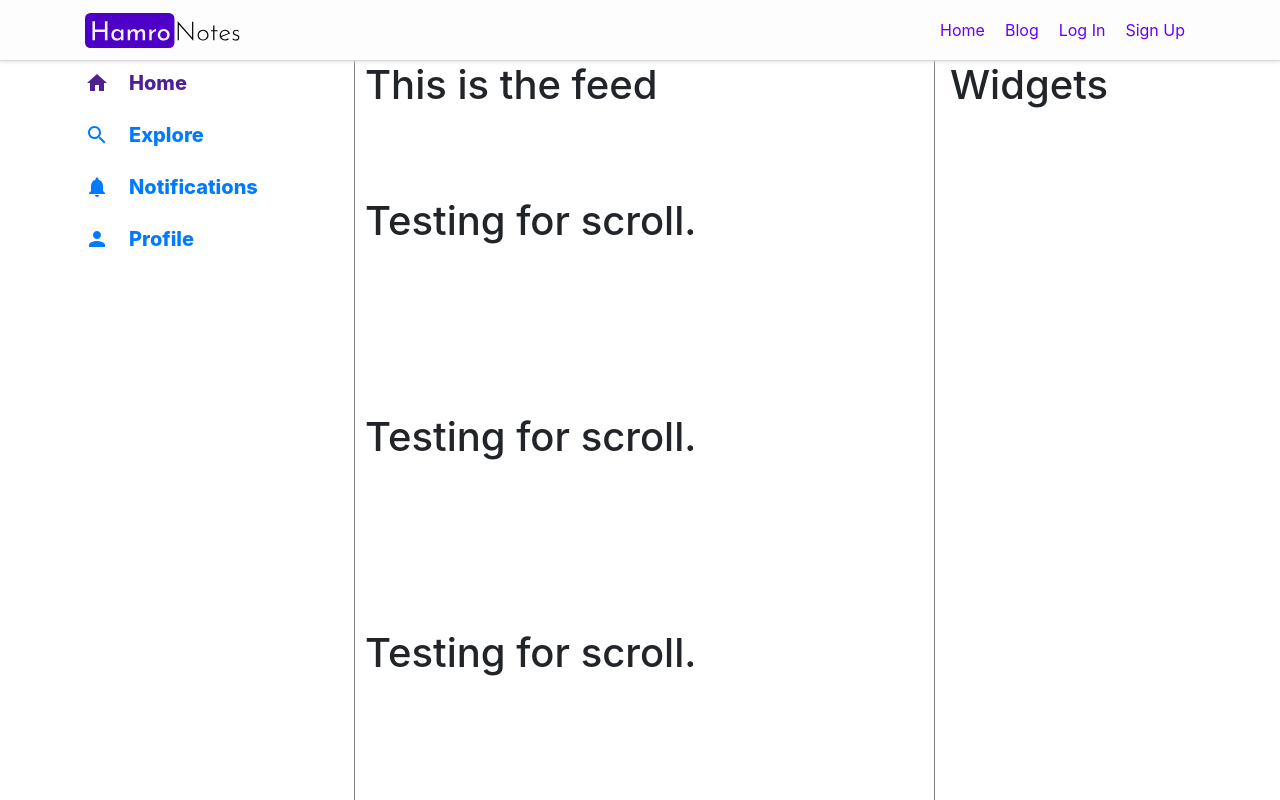
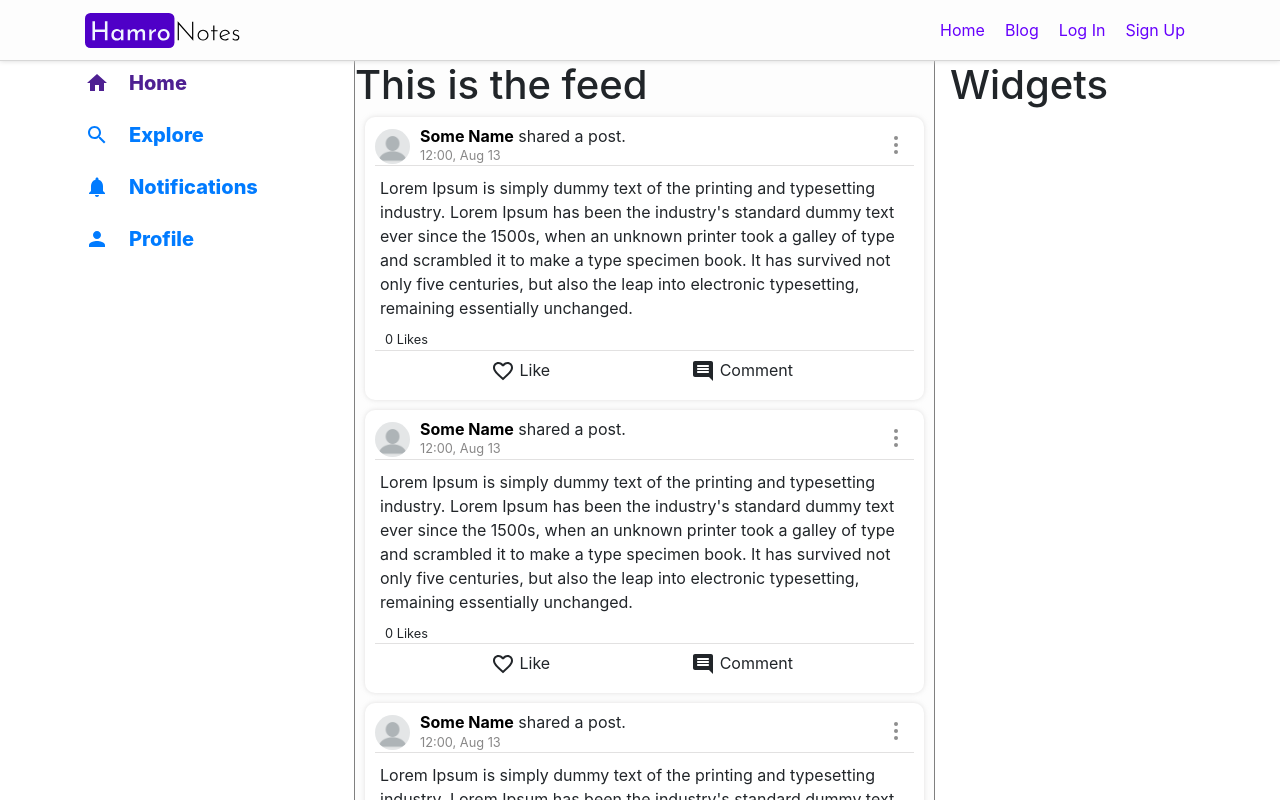
Before and after one commit to rajeshpandey2053/iw-major, a React (Create React App) app: page /dashboard in a window 1280 px wide. Built offline with nearby package versions, Linux system fonts and the light colour scheme.

Commit message:
feat[style]: post UI design

```diff
--- a/src/components/Dashboard/Feed/Feed.js
+++ b/src/components/Dashboard/Feed/Feed.js
@@ -1,19 +1,21 @@
 import React from "react";
 import './feed.scss';
+import Post from "./Post/Post";
 
 const Feed = () => {
     return (
         <div className='feed-wrapper'>
             <h1>This is the feed</h1>
-            <h1 className='test-scroll'>Testing for scroll.</h1>
-            <h1 className='test-scroll'>Testing for scroll.</h1>
-            <h1 className='test-scroll'>Testing for scroll.</h1>
-            <h1 className='test-scroll'>Testing for scroll.</h1>
-            <h1 className='test-scroll'>Testing for scroll.</h1>
-            <h1 className='test-scroll'>Testing for scroll.</h1>
-            <h1 className='test-scroll'>Testing for scroll.</h1>
-            <h1 className='test-scroll'>Testing for scroll.</h1>
-            <h1 className='test-scroll'>Testing for scroll.</h1>
+            <Post />
+            <Post />
+            <Post />
+            <Post />
+            <Post />
+            <Post />
+            <Post />
+            <Post />
+            <Post />
+            <Post />
         </div>
     )
 }
--- /dev/null
+++ b/src/components/Dashboard/Feed/Post/Post.jsx
@@ -0,0 +1,75 @@
+import React, {useState} from "react";
+import './post.scss';
+import blankProfileImg from '../../../../images/blank-profile-picture-973460_1280.webp';
+import FavoriteBorderSharpIcon from '@material-ui/icons/FavoriteBorderSharp';
+import FavoriteSharpIcon from '@material-ui/icons/FavoriteSharp';
+import InsertCommentRoundedIcon from '@material-ui/icons/InsertCommentRounded';
+
+const Post = (props) => {
+
+    const [isLiked, setIsLiked] = useState(false);
+    const [likesCount, setLikesCount] = useState(0)
+
+    return (
+        <div className='post-wrapper'>
+            <div className="post-title-wrapper">
+                <div className="title-outer-wrapper">
+                    <div className='image-wrapper'>
+                        <img
+                            height={35}
+                            src={blankProfileImg}
+                            alt="Avatar"
+                        />
+                    </div>
+
+                    <div className='title-wrapper'>
+                        <h6><a href='/'>Some Name</a> shared a post.</h6>
+                        <p>12:00, Aug 13</p>
+                    </div>
+                </div>
+
+                <div className="actions">
+                    <div className="action-menu">
+                        <div className="action-dot"/>
+                        <div className="action-dot"/>
+                        <div className="action-dot"/>
+                    </div>
+                </div>
+            </div>
+
+            <div className="post-caption-wrapper">
+                <p>
+                    Lorem Ipsum is simply dummy text of the printing and typesetting industry. Lorem Ipsum has been the
+                    industry's standard dummy text ever since the 1500s, when an unknown printer took a galley of type
+                    and scrambled it to make a type specimen book. It has survived not only five centuries, but also the
+                    leap into electronic typesetting, remaining essentially unchanged.
+                </p>
+                <div className="like-counter">
+                    <p>{likesCount} {likesCount === 1 ? 'Like' : 'Likes'}</p>
+                </div>
+            </div>
+
+            <div className="post-footer-wrapper">
+                <div
+                    className='like-comment-btn'
+                    style={ isLiked ? {color: '#6600fc'} : null}
+                    onClick={() => {
+                    setIsLiked(!isLiked);
+                    isLiked ? setLikesCount(likesCount - 1) : setLikesCount(likesCount + 1);
+                }}>
+                    {!isLiked
+                        ? (<>
+                            <FavoriteBorderSharpIcon/> Like
+                        </>)
+                        : (<><FavoriteSharpIcon/> Unlike</>)
+                    }
+                </div>
+                <div className='like-comment-btn'>
+                    <InsertCommentRoundedIcon/> Comment
+                </div>
+            </div>
+        </div>
+    );
+}
+
+export default Post;
--- /dev/null
+++ b/src/components/Dashboard/Feed/Post/post.scss
@@ -0,0 +1,100 @@
+div.post-wrapper {
+  padding: 10px;
+  border-radius: 10px;
+  background: #ffffff;
+  margin-right: 10px;
+  margin-bottom: 10px;
+  margin-left: 10px;
+  box-shadow: 0 0 5px rgba(182, 179, 179, 0.4);
+
+  .post-title-wrapper {
+    border-bottom: 1px solid rgba(182, 179, 179, 0.4);
+    display: flex;
+    align-items: center;
+    justify-content: space-between;
+
+    div.title-outer-wrapper {
+      display: flex;
+      align-items: center;
+      .image-wrapper {
+        padding: 0;
+        img {
+          border-radius: 50%;
+          margin-right: 10px;
+        }
+      }
+
+      .title-wrapper {
+        h6 {
+          margin: 0;
+          font-weight: normal;
+          a {
+            font-weight: bold;
+            color: black;
+          }
+        }
+
+        p {
+          margin: 0;
+          font-size: 0.8rem;
+          color: #898888;
+        }
+      }
+    }
+
+    div.actions {
+      align-self: center;
+      justify-self: end;
+
+      div.action-menu {
+        padding: 7px 1rem;
+        border-radius: 50%;
+        transition: all 0.3s;
+
+        div.action-dot{
+          padding: 2px;
+          margin-bottom: 3px;
+          background: #8e8e8e;
+          border-radius: 50%;
+        }
+
+        &:hover {
+          background: #ededed;
+        }
+      }
+    }
+  }
+
+  div.post-caption-wrapper {
+    padding-top: 10px;
+    border-bottom: 1px solid rgba(182, 179, 179, 0.4);
+
+    p {
+      padding: 0 5px;
+      margin-bottom: 0;
+    }
+    div.like-counter {
+      padding-top: 10px;
+      p {
+        font-size: 0.8rem;
+        padding-left: 10px;
+      }
+    }
+  }
+  div.post-footer-wrapper {
+    padding: 4px;
+    display: flex;
+    align-items: center;
+    justify-content: space-evenly;
+    div.like-comment-btn {
+      padding: 3px 1.5rem ;
+      //color: #6600fc;
+      margin-right: 5px;
+      border-radius: 5px;
+      cursor: pointer;
+      &:hover {
+        background: #ededed;
+      }
+    }
+  }
+}
--- a/src/components/Dashboard/dashboard.scss
+++ b/src/components/Dashboard/dashboard.scss
@@ -12,9 +12,11 @@ div.dashboard-wrapper {
     }
     #feed {
       border-right: 1px solid #808080;
-      padding: 0 0 0 10px;
+      padding: 0 0 0 0;
       height: 100%;
       overflow: auto;
+      background: #fdfdfd;
+      //background: #ff006f;
     }
   }
 }
--- a/src/index.css
+++ b/src/index.css
@@ -3,6 +3,7 @@
   padding: 0;
   margin: 0;
   box-sizing: border-box;
+  transition: all 0.3s;
 }
 
 code {
```
Also changed, not shown: src/images/blank-profile-picture-973460_1280.webp (added).
